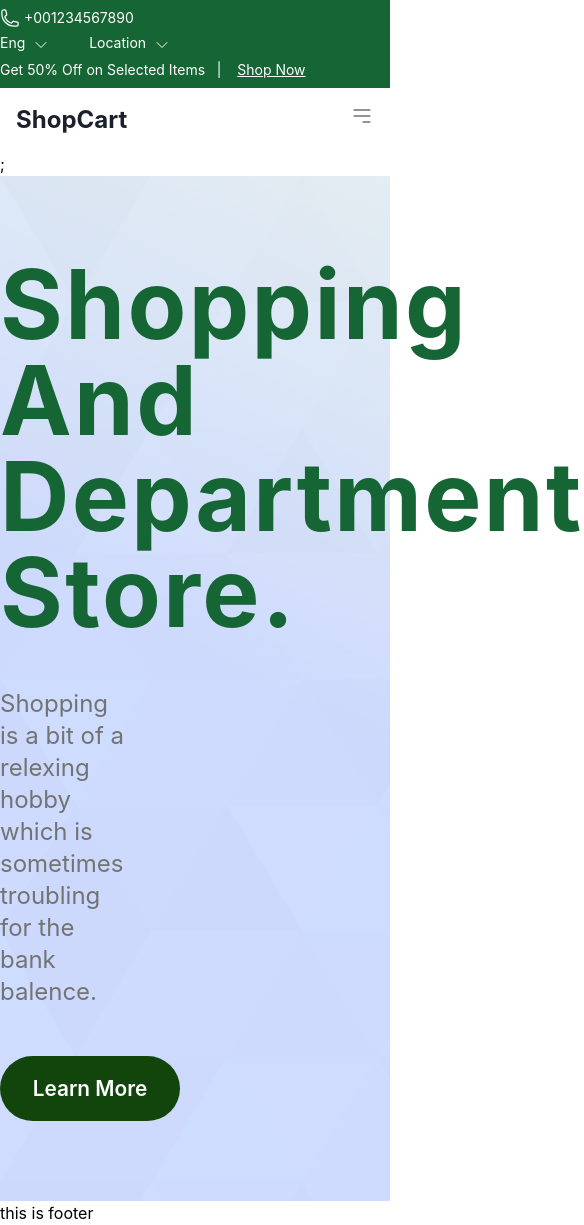
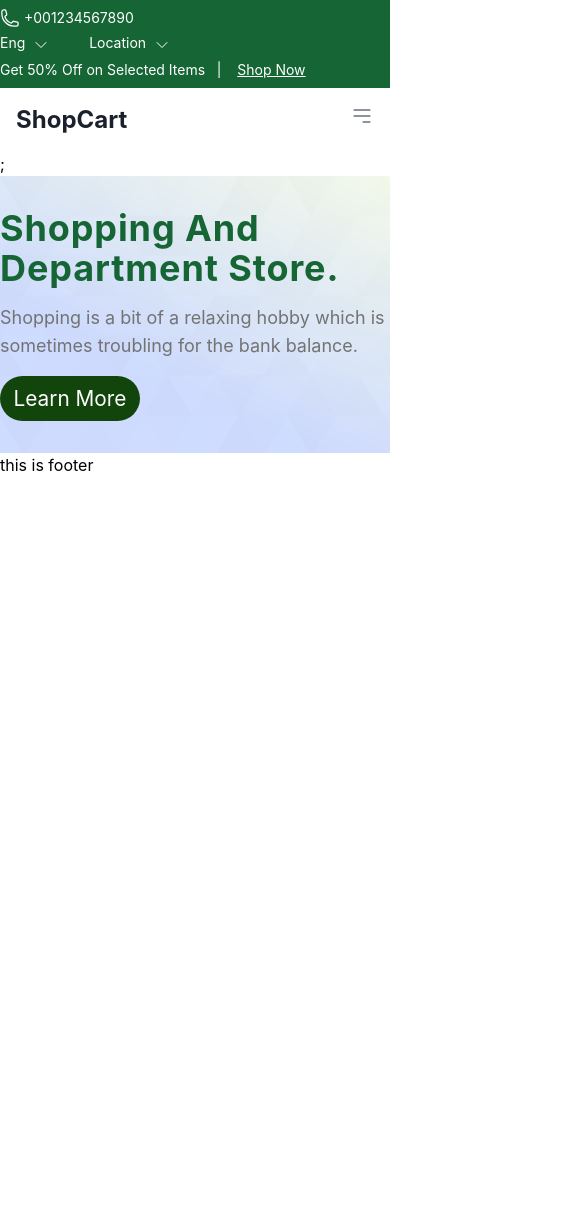
Before and after one commit to rakibul12212/shopcart, a React (Vite) app: page / in a window 390 px wide. Shown: the whole page, 584 px wide, since content can reach past the window. After the commit the page ends 844 px from the top, so only its background shows below. Built offline with nearby package versions, Linux system fonts and the light colour scheme.

Commit message:
make header left responsive

```diff
--- a/src/Pages/Header/Header.css
+++ b/src/Pages/Header/Header.css
@@ -3,11 +3,11 @@
   background-repeat: no-repeat;
   background-size: cover;
 }
-.btn {
+#btn {
   background-color: #11450c;
   color: #ffffff;
   font-size: 1.3em;
-  font-weight: 600;
+  font-weight: 400;
   position: relative;
   outline: none;
   border-radius: 50px;
@@ -15,6 +15,6 @@
   justify-content: center;
   align-items: center;
   cursor: pointer;
-  height: 65px;
-  width: 180px;
+  height: 45px;
+  width: 140px;
 }
--- a/src/Pages/Header/Header.jsx
+++ b/src/Pages/Header/Header.jsx
@@ -3,19 +3,19 @@ import "./Header.css";
 
 const Header = () => {
   return (
-    <div className="bg ">
-      <div id="header-left" className="container py-20">
-        <h1 className="font-bold text-8xl w-1/2 items-center tracking-wide text-green-800">
+    <div className="bg">
+      <div id="header-left" className="container py-8 sm:py-20">
+        <h1 className="font-bold text-4xl sm:text-7xl w-full sm:w-1/2 items-center tracking-wide text-green-800 ">
           <span>Shopping And</span>
           <br /> <span>Department Store.</span>
         </h1>
-        <p className="text-2xl w-1/3 py-12 text-neutral-500">
-          Shopping is a bit of a relexing hobby which is sometimes troubling for
-          the bank balence.
+        <p className="text-lg sm:text-2xl w-full sm:w-1/2 py-4 sm:py-12 text-neutral-500 ">
+          Shopping is a bit of a relaxing hobby which is sometimes troubling for
+          the bank balance.
         </p>
-        <a className="btn" href="/">
-          Learn More
-        </a>
+        <button id="btn">
+          <a href="#">Learn More</a>
+        </button>
       </div>
     </div>
   );
```
